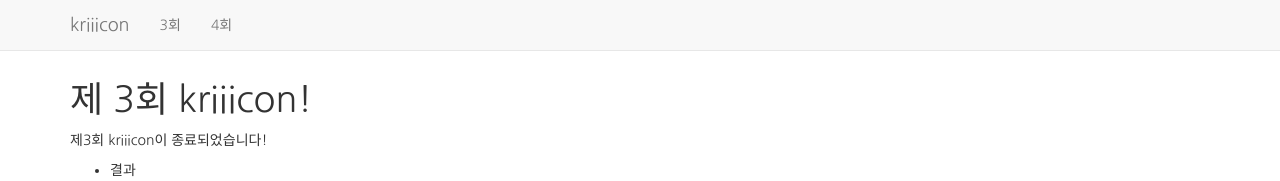
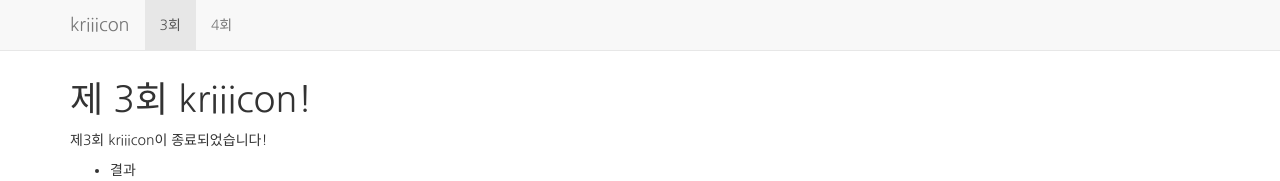
Before and after one commit to ojuz/kriiicon, a Jekyll site: the page built from contests/3/index.md, in a window 1280 px wide. Shown: the top 181 px of the page. Built offline with Jekyll 4.4.1, drawn with Linux system fonts in a browser that asks for light colours; nearby versions of some CDN libraries; our own code applies the rules of GitHub Pages for plain Markdown files.

Commit message:
assign -> compare

```diff
--- a/_layouts/default.html
+++ b/_layouts/default.html
@@ -46,7 +46,8 @@
           <ul class="nav navbar-nav">
             {% assign entries = "3|4" | split:"|" %}
             {% for entry in entries %}
-            {% if page.url == ("/"|append: entry) %}
+            {% assign my_url = "/"| append:entry %}
+            {% if page.url == my_url %}
               <li class="active"><a>{{ entry }}회</a></li>
             {% else %}
               <li><a href="/{{ entry }}">{{ entry }}회</a></li>
```
